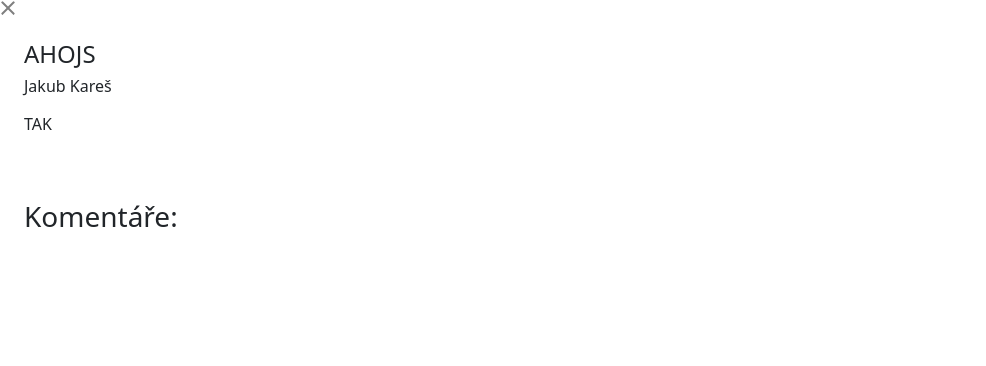
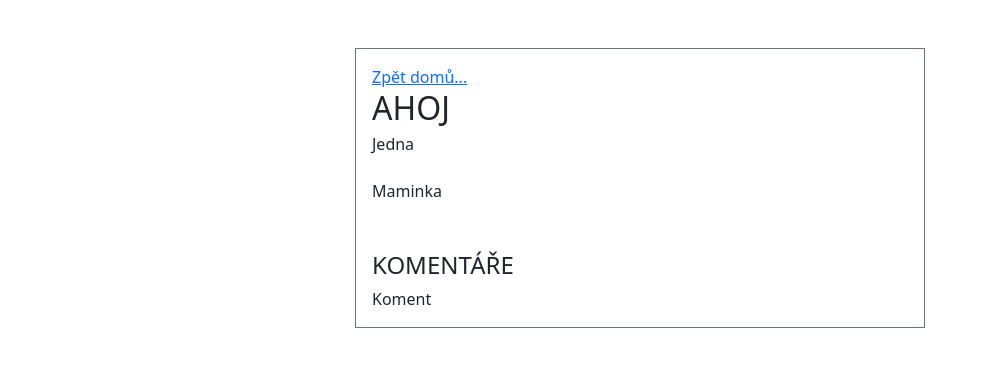
Before and after one commit to karfous/post-project, an Angular app: page /post/101 in a window 1280 px wide. Shown: the top 366 px of the page, without its empty margins (0-986 px from the left). Built offline with nearby package versions, Linux system fonts and the light colour scheme; no server answers.

Commit message:
Post content routing template

```diff
--- a/src/app/post-content/post-content.component.html
+++ b/src/app/post-content/post-content.component.html
@@ -1,25 +1,13 @@
-<div class="modal-content">
-    <div class="modal-header">
-      <button type="button" class="btn-close" data-bs-dismiss="modal" aria-label="Close"></button>
-    </div>
-    <div class="d-block p-4">
-        <h3 class="title fs-4 text-truncate text-uppercase">
-            Ahojs
-            <!-- {{ postContentModel.title }} -->
-          </h3>
-          <h4 class="author fs-6">
-            Jakub Kareš
-            <!-- {{ postContentModel.user }} -->
-        </h4>
-          <p class="content mt-3">
-            TAK
-            <!-- {{ postContentModel.body }} -->
-          </p>
-    </div>
-    <div class="d-block p-4">
-        <h3>
-            Komentáře:
-        <!-- {{ postModel.title }} -->
-      </h3>
+<div class="container">
+  <div class="row d-flex justify-content-center">
+    <div class="col-md-6 p-3 m-5 border border-secondary">
+      <a class="" routerLink="../..">Zpět domů...</a>
+      <h3 class="title fs-2 text-uppercase">AHoj</h3>
+      <h4 class="author fs-6">Jedna</h4>
+      <div class="content mt-4">Maminka</div>
+
+      <h3 class="d-inline-block title fs-4 text-uppercase mt-5">Komentáře</h3>
+      <div class="comments">Koment</div>
     </div>
   </div>
+</div>
--- a/src/app/post-content/post-content.component.ts
+++ b/src/app/post-content/post-content.component.ts
@@ -1,4 +1,5 @@
 import { Component, OnInit, Input } from '@angular/core';
+import { ActivatedRoute } from '@angular/router';
 import { PostContentModel } from './post-content.model';
 
 @Component({
@@ -9,7 +10,7 @@ import { PostContentModel } from './post-content.model';
 export class PostContentComponent implements OnInit {
   // @Input() postContentModel: PostContentModel;
 
-  constructor() { }
+  constructor(private route: ActivatedRoute) { }
 
   ngOnInit(): void {
   }
```
